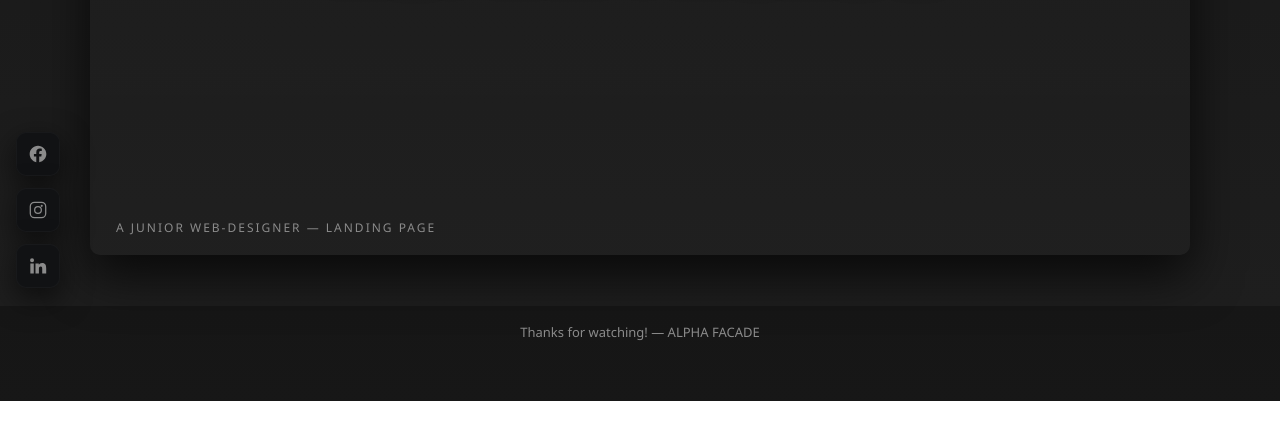
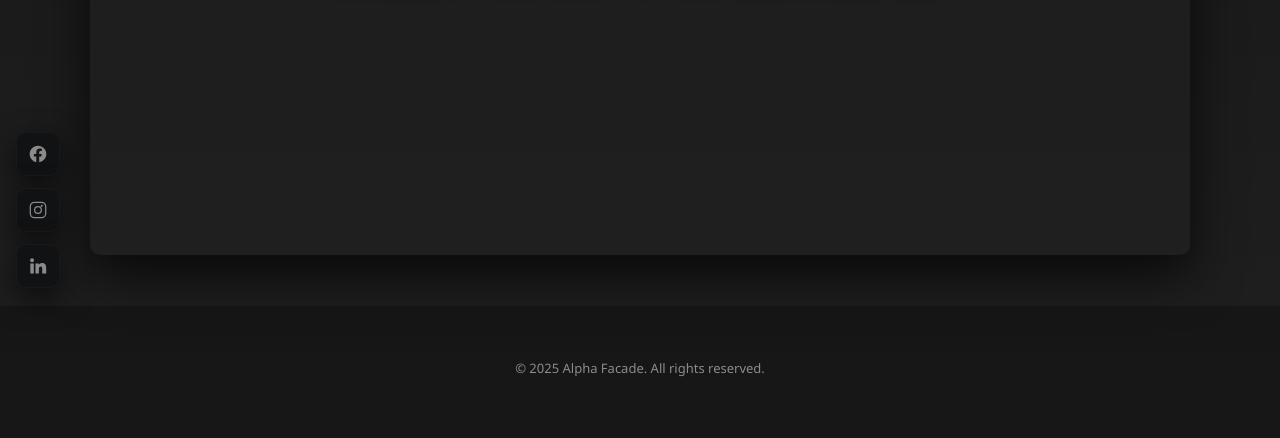
Before and after one commit to BekaBitarashvili/AlphaFacade, a plain HTML site: page index.html in a window 1280 px wide. Shown: the part 494-932 px from the top of the page. Before the commit the page ends 895 px from the top, so only its background shows below. Drawn offline with Linux system fonts and the light colour scheme.

Commit message:
Text Correction

```diff
--- a/index.html
+++ b/index.html
@@ -626,7 +626,7 @@
     <header>
         <div style="display:flex;align-items:center;gap:14px;">
             <a href="index.html" class="brand">ALPHA FACADE</a>
-            <div class="small muted">A junior web-designer</div>
+            <div class="small muted"></div>
         </div>
 
         <nav id="mainNav" aria-label="Main navigation">
@@ -651,7 +651,7 @@
         <section id="home" class="page active" data-page="home" role="region" aria-labelledby="home-title">
             <div class="hero" role="banner">
                 <h1 id="home-title">ALPHA FACADE</h1>
-                <div class="sub" id="home-sub">A JUNIOR WEB-DESIGNER — LANDING PAGE</div>
+                <div class="sub" id="home-sub"></div>
             </div>
         </section>
 
@@ -676,12 +676,11 @@
             <div class="contact-wrap">
                 <div class="contact-left">
                     <h3 id="contact-title">Contact</h3>
-                    <p id="contact-desc" class="muted">If you'd like to get in touch — send me a message. This demo form
-                        performs front-end validation only.</p>
+                    <p id="contact-desc" class="muted">If you'd like to get in touch — send me a message, or reach me by phone.</p>
                     <p><strong>Address</strong><br><span class="small muted"
                                                          id="contact-address">Tbilisi, Georgia</span></p>
                     <p><strong>Phone</strong><br><span class="small muted" id="contact-phone">+995 123 45 678</span></p>
-                    <p><strong>Email</strong><br><span class="small muted" id="contact-email">hello@alpha.dev</span></p>
+                    <p><strong>Email</strong><br><span class="small muted" id="contact-email">info@alphafacade.ge</span></p>
                 </div>
 
                 <div class="contact-right">
@@ -709,7 +708,9 @@
     </main>
 
     <footer>
-        <div id="footerText">Thanks for watching! — ALPHA FACADE</div>
+        <br>
+        <br>
+        <div id="footerText">© 2025 ALPHA FACADE. All rights reserved.</div>
     </footer>
 
     <!-- Social icons at bottom-left -->
@@ -756,16 +757,16 @@
         const translations = {
             en: {
                 nav: {home: "Home", projects: "Projects", contact: "Contact"},
-                homeSub: "A JUNIOR WEB-DESIGNER — LANDING PAGE",
+                homeSub: "",
                 projectsTitle: "Projects",
-                projectsDesc: "Hover and click to bring a project forward. Scalable tiles with animations.",
+                projectsDesc: "To view the projects we have completed, click on the one you want.",
                 contactTitle: "Contact",
-                contactDesc: "If you'd like to get in touch — send me a message. This demo performs front-end validation only.",
+                contactDesc: "If you'd like to get in touch — send me a message, or reach me by phone.",
                 address: "Tbilisi, Georgia",
                 phone: "+995 123 45 678",
-                email: "hello@alpha.dev",
+                email: "info@alphafacade.ge",
                 labels: {name: "Your name", email: "Email", message: "Message", send: "Send Message"},
-                footer: "Thanks for watching! — ALPHA FACADE",
+                footer: "© 2025 Alpha Facade. All rights reserved.",
                 projects: [
                     {
                         id: 'p1',
@@ -843,157 +844,175 @@
             },
             ka: {
                 nav: {home: "მთავარი", projects: "პროექტები", contact: "კონტაქტი"},
-                homeSub: "ახალი ვებ-დიზაინერი — ლენდინგი",
+                homeSub: "",
                 projectsTitle: "პროექტები",
-                projectsDesc: "აჩვენე, მოინახულე და დააკლიკე — პროექტები გამოდის წინა პლანზე.",
+                projectsDesc: "ჩვენს მიერ შესრულებული პროექტები, დასათვალიერებლად დააკლიკეთ თქვენთვის სასურველს.",
                 contactTitle: "კონტაქტი",
-                contactDesc: "გსურთ დაკავშირება? გამოგვიგზავნეთ შეტყობინება. დემო ვერსია—შეიძლება მხოლოდ ფორმის ვალიდაცია.",
+                contactDesc: "გსურთ დაკავშირება? გამოგვიგზავნეთ შეტყობინება, ან დაგვიკავშირდით მითითებულ ტელეფონის ნომერზე.",
                 address: "თბილისი, საქართველო",
                 phone: "+995 123 45 678",
-                email: "hello@alpha.dev",
+                email: "info@alphafacade.ge",
                 labels: {name: "სახელი", email: "ელ.ფოსტა", message: "შეტყობინება", send: "გაგზავნა"},
-                footer: "გმადლობთ შემოწმებისთვის! — ALPHA FACADE",
+                footer: "© 2025 ალფა ფასადი. ყველა უფლება დაცულია.",
                 projects: [
                     {
                         id: 'p1',
                         title: "ALPHA",
                         sub: "პირადი ბრენდინგი",
                         color: "linear-gradient(135deg,#1f1f1f,#161616)",
-                        detail: "ლენდინგი, თამამი ტაიპოგრაფია და მინიმალური UI."
+                        detail: "ლენდინგი, თამამი ტაიპოგრაფია და მინიმალური UI.",
+                        img: "images/third.jpg"
                     },
                     {
                         id: 'p2',
                         title: "Keet Cafe",
                         sub: "კაფე ვებ",
                         color: "linear-gradient(135deg,#232323,#141414)",
-                        detail: "მენიუ, ბრონირების UI და რეაქტიული დიზაინი."
+                        detail: "მენიუ, ბრონირების UI და რეაქტიული დიზაინი.",
+                        img: "images/second.jpeg"
                     },
                     {
                         id: 'p3',
                         title: "პორტფოლიო აპი",
                         sub: "ინტერაქტიული UI",
                         color: "linear-gradient(135deg,#2a2a2a,#121212)",
-                        detail: "ინტერაქტიული გრიდი და ანიმაციები."
+                        detail: "ინტერაქტიული გრიდი და ანიმაციები.",
+                        img: "images/first.jpg"
                     },
                     {
                         id: 'p4',
                         title: "პროექტი 4",
                         sub: "ახალი დიზაინი",
                         color: "linear-gradient(135deg,#252525,#121212)",
-                        detail: "დემო პროექტი გალერეით."
+                        detail: "დემო პროექტი გალერეით.",
+                        img: "images/second.jpeg"
                     },
                     {
                         id: 'p5',
                         title: "პროექტი 5",
                         sub: "ახალი დიზაინი",
                         color: "linear-gradient(135deg,#282828,#131313)",
-                        detail: "დემო პროექტი გალერეით."
+                        detail: "დემო პროექტი გალერეით.",
+                        img: "images/third.jpg"
                     },
                     {
                         id: 'p6',
                         title: "პროექტი 6",
                         sub: "ახალი დიზაინი",
                         color: "linear-gradient(135deg,#292929,#141414)",
-                        detail: "დემო პროექტი გალერეით."
+                        detail: "დემო პროექტი გალერეით.",
+                        img: "images/first.jpg"
                     },
                     {
                         id: 'p7',
                         title: "პროექტი 7",
                         sub: "ახალი დიზაინი",
                         color: "linear-gradient(135deg,#2a2a2a,#151515)",
-                        detail: "დემო პროექტი გალერეით."
+                        detail: "დემო პროექტი გალერეით.",
+                        img: "images/second.jpeg"
                     },
                     {
                         id: 'p8',
                         title: "პროექტი 8",
                         sub: "ახალი დიზაინი",
                         color: "linear-gradient(135deg,#2b2b2b,#161616)",
-                        detail: "დემო პროექტი გალერეით."
+                        detail: "დემო პროექტი გალერეით.",
+                        img: "images/third.jpg"
                     },
                     {
                         id: 'p9',
                         title: "პროექტი 9",
                         sub: "ახალი დიზაინი",
                         color: "linear-gradient(135deg,#2c2c2c,#171717)",
-                        detail: "დემო პროექტი გალერეით."
+                        detail: "დემო პროექტი გალერეით.",
+                        img: "images/first.jpg"
                     }
                 ]
             },
             ru: {
                 nav: {home: "Главная", projects: "Проекты", contact: "Контакты"},
-                homeSub: "Младший веб-дизайнер — лендинг",
+                homeSub: "",
                 projectsTitle: "Проекты",
-                projectsDesc: "Наведи и кликни — проект выйдет на передний план. Масштабируемые плитки с анимацией.",
+                projectsDesc: "Чтобы просмотреть выполненные нами проекты, нажмите на тот, который хотите увидеть.",
                 contactTitle: "Контакт",
-                contactDesc: "Хотите связаться? Напишите сообщение. Демо — только валидация на стороне клиента.",
+                contactDesc: "Хотите связаться? Напишите сообщение, или позвоните по указанному номеру.",
                 address: "Тбилиси, Грузия",
                 phone: "+995 123 45 678",
-                email: "hello@alpha.dev",
+                email: "info@alphafacade.ge",
                 labels: {name: "Имя", email: "Эл. почта", message: "Сообщение", send: "Отправить"},
-                footer: "Спасибо за просмотр! — ALPHA FACADE",
+                footer: "© 2025 Альфа Фасад. Все права защищены.",
                 projects: [
                     {
                         id: 'p1',
                         title: "ALPHA",
                         sub: "Личный бренд",
                         color: "linear-gradient(135deg,#1f1f1f,#161616)",
-                        detail: "Лендинг, смелая типографика и минимальный UI."
+                        detail: "Лендинг, смелая типографика и минимальный UI.",
+                        img: "images/second.jpeg"
                     },
                     {
                         id: 'p2',
                         title: "Keet Cafe",
                         sub: "Сайт кафе",
                         color: "linear-gradient(135deg,#232323,#141414)",
-                        detail: "Страницы меню, бронирование и адаптивный дизайн."
+                        detail: "Страницы меню, бронирование и адаптивный дизайн.",
+                        img: "images/third.jpg"
                     },
                     {
                         id: 'p3',
                         title: "Портфолио Апп",
                         sub: "Интерактивный UI",
                         color: "linear-gradient(135deg,#2a2a2a,#121212)",
-                        detail: "Интерактивная сетка проектов с анимациями."
+                        detail: "Интерактивная сетка проектов с анимациями.",
+                        img: "images/first.jpg"
                     },
                     {
                         id: 'p4',
                         title: "Проект 4",
                         sub: "Новый дизайн",
                         color: "linear-gradient(135deg,#252525,#121212)",
-                        detail: "Демо проект с галереей."
+                        detail: "Демо проект с галереей.",
+                        img: "images/second.jpeg"
                     },
                     {
                         id: 'p5',
                         title: "Проект 5",
                         sub: "Новый дизайн",
                         color: "linear-gradient(135deg,#282828,#131313)",
-                        detail: "Демо проект с галереей."
+                        detail: "Демо проект с галереей.",
+                        img: "images/third.jpg"
                     },
                     {
                         id: 'p6',
                         title: "Проект 6",
                         sub: "Новый дизайн",
                         color: "linear-gradient(135deg,#292929,#141414)",
-                        detail: "Демо проект с галереей."
+                        detail: "Демо проект с галереей.",
+                        img: "images/first.jpg"
                     },
                     {
                         id: 'p7',
                         title: "Проект 7",
                         sub: "Новый дизайн",
                         color: "linear-gradient(135deg,#2a2a2a,#151515)",
-                        detail: "Демо проект с галереей."
+                        detail: "Демо проект с галереей.",
+                        img: "images/second.jpeg"
                     },
                     {
                         id: 'p8',
                         title: "Проект 8",
                         sub: "Новый дизайн",
                         color: "linear-gradient(135deg,#2b2b2b,#161616)",
-                        detail: "Демо проект с галереей."
+                        detail: "Демо проект с галереей.",
+                        img: "images/third.jpg"
                     },
                     {
                         id: 'p9',
                         title: "Проект 9",
                         sub: "Новый дизайн",
                         color: "linear-gradient(135deg,#2c2c2c,#171717)",
-                        detail: "Демо проект с галереей."
+                        detail: "Демо проект с галереей.",
+                        img: "images/first.jpg"
                     }
                 ]
             }
```
